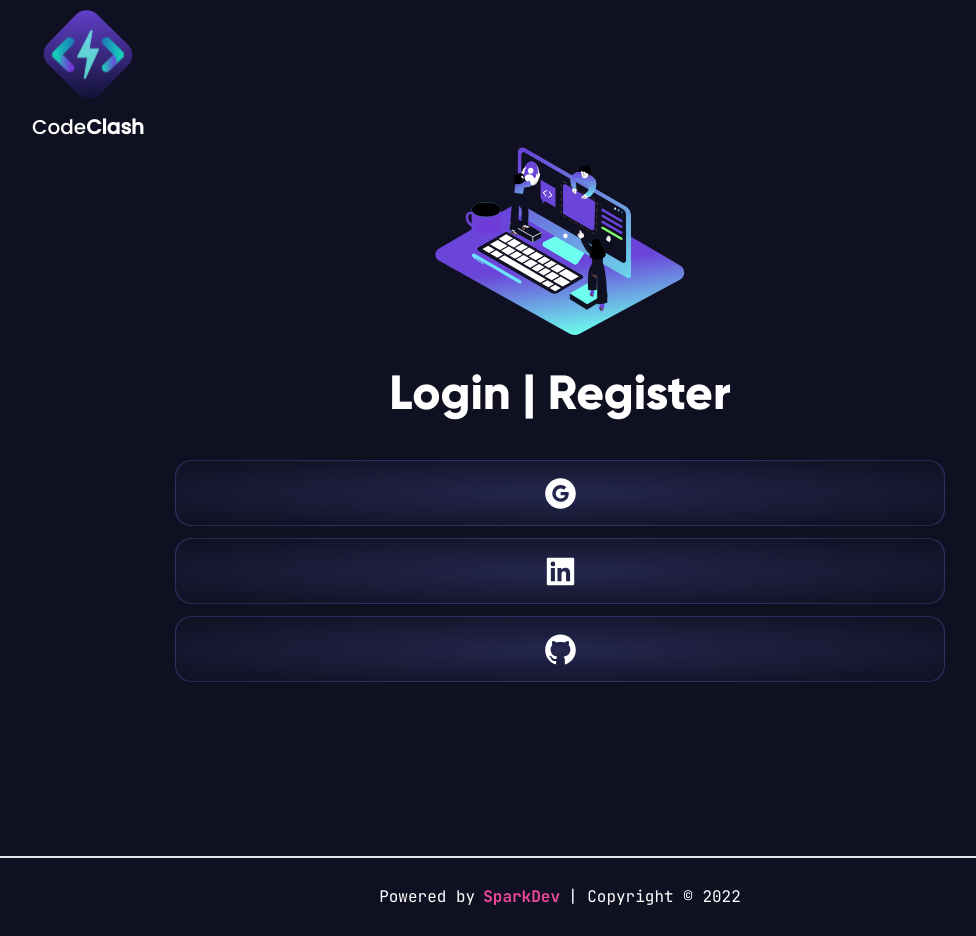
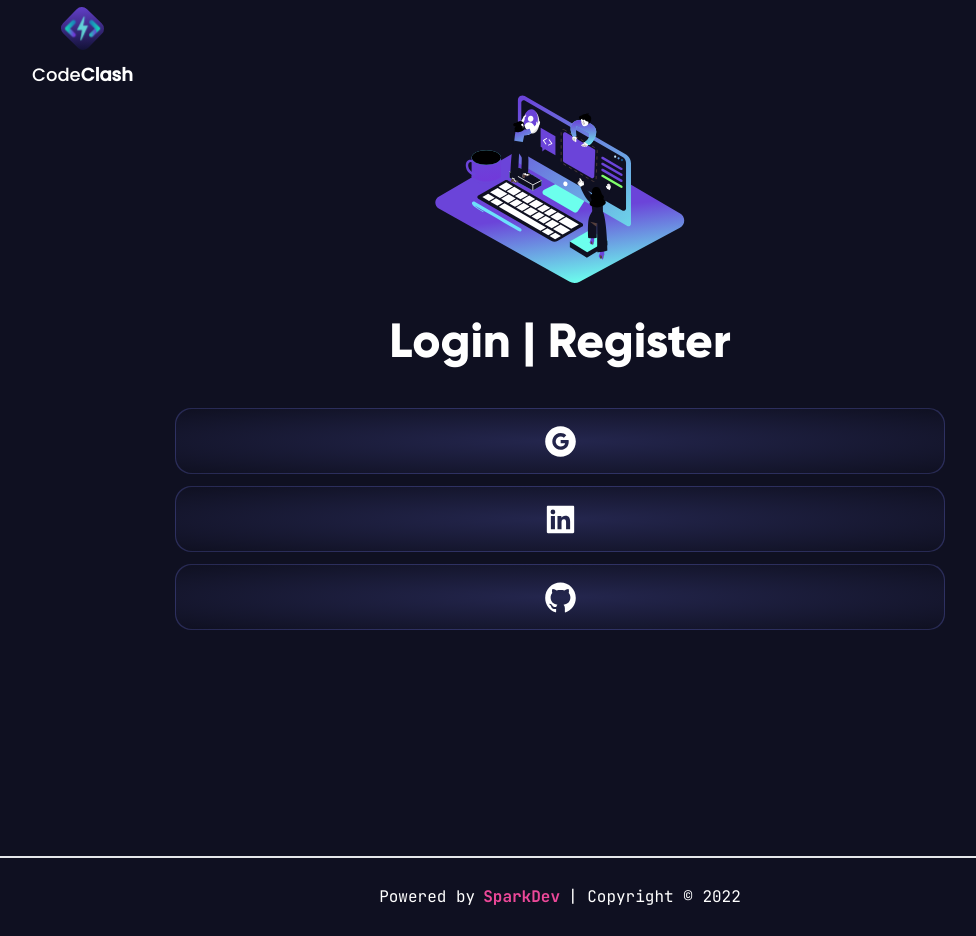
Before and after one commit to upe-webdev-2/codeclash-frontend, a Next.js app: page /auth in a window 1280 px wide. Shown: the whole page, without its empty margins (80-1056 px from the left). Built offline with nearby package versions, Linux system fonts and the light colour scheme; no server answers.

Commit message:
changed sizing for logo

```diff
--- a/src/components/Navbar/Navbar.tsx
+++ b/src/components/Navbar/Navbar.tsx
@@ -30,10 +30,10 @@ const Navbar = ({ hideLogo, hideElements }: Navbar) => {
         <Image
           src={"/static/logo.svg"}
           alt="Image of Code Clash Logo"
-          width={"101.94px"}
-          height={"101.88px"}
+          width={"51.22px"}
+          height={"49.22px"}
         />
-        <p className="pt-2 text-center w-100 font-poppins">
+        <p className="pt-2 text-center w-100 font-poppins text-lg">
           Code<span className="font-bold">Clash</span>
         </p>
       </div>
```
